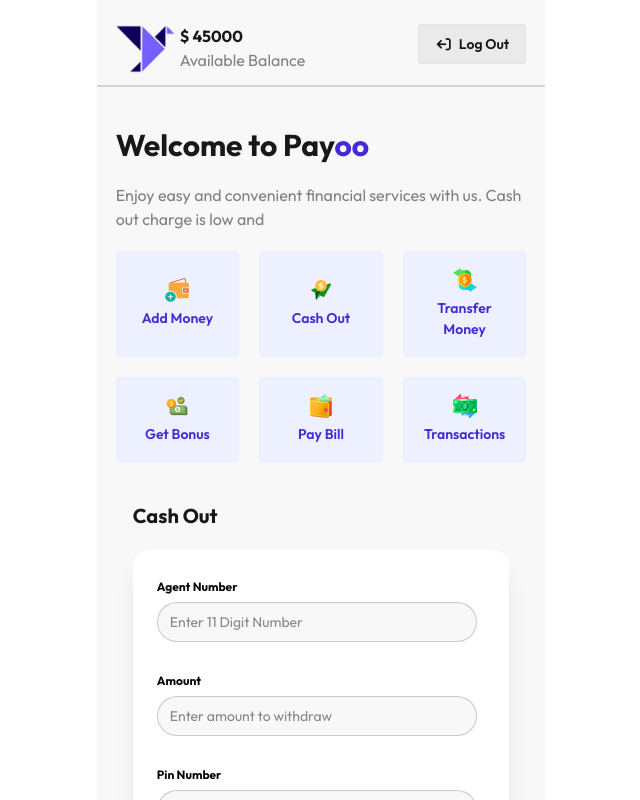
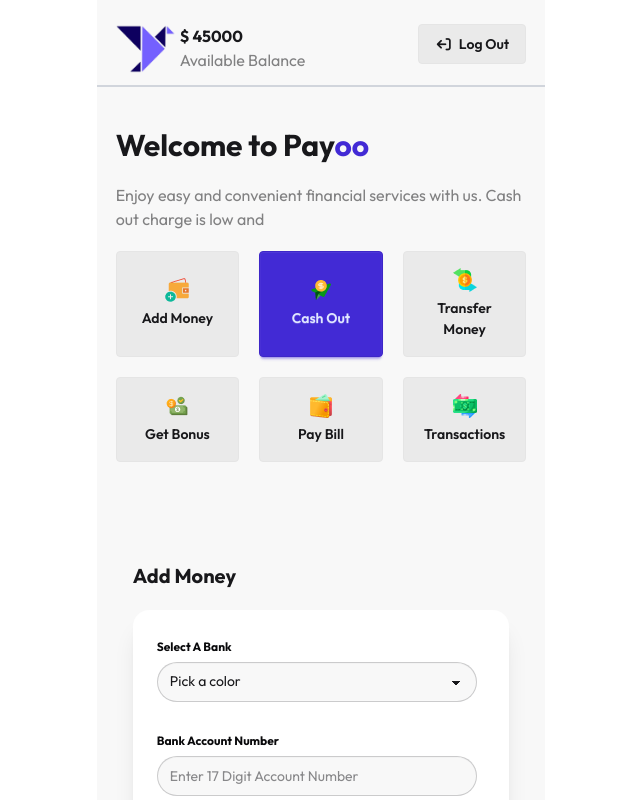
Before and after one commit to alsaba28/PAYOO, a plain HTML site: page home.html in a window 1280 px wide. Both pictures are taken after a click on the button "Cash Out". Shown: the top 800 px of the page, without its empty margins (319-959 px from the left). Drawn offline with nearby package versions, Linux system fonts and the light colour scheme.

Commit message:
complete add money UI

```diff
--- a/home.html
+++ b/home.html
@@ -82,61 +82,98 @@
         </p>
 
         <div class="buttons grid grid-cols-3 gap-5">
-            <button class="btn flex-col h-full py-4 btn-primary btn-soft rounded">
+            <button class="btn feature-btn flex-col h-full py-4 btn-primary btn-soft rounded">
                 <img src="./assets/opt-1.png" alt="Add Money logo">
                 <p>Add Money</p>
             </button>
-            <button class="btn flex-col h-full py-4 btn-primary btn-soft rounded">
+            <button class="btn feature-btn flex-col h-full py-4 btn-primary btn-soft rounded">
                 <img src="./assets/opt-2.png" alt="Cash Out logo">
                 <p>Cash Out</p>
             </button>
-            <button class="btn flex-col h-full py-4 btn-primary btn-soft rounded">
+            <button class="btn feature-btn flex-col h-full py-4 btn-primary btn-soft rounded">
                 <img src="./assets/opt-3.png" alt="Transfer Money logo">
                 <p>Transfer Money</p>
             </button>
-            <button class="btn flex-col h-full py-4 btn-primary btn-soft rounded">
+            <button class="btn feature-btn flex-col h-full py-4 btn-primary btn-soft rounded">
                 <img src="./assets/opt-4.png" alt="Get Bonus logo">
                 <p>Get Bonus</p>
             </button>
-            <button class="btn flex-col h-full py-4 btn-primary btn-soft rounded">
+            <button class="btn feature-btn flex-col h-full py-4 btn-primary btn-soft rounded">
                 <img src="./assets/opt-5.png" alt="Pay Bill logo">
                 <p>Pay Bill</p>
             </button>
-            <button class="btn flex-col h-full py-4 btn-primary btn-soft rounded">
+            <button class="btn feature-btn flex-col h-full py-4 btn-primary btn-soft rounded">
                 <img src="./assets/opt-6.png" alt="Transactions logo">
                 <p>Transactions</p>
             </button>
         </div>
+    </section>
 
-        <section id="cashout-form" class="form w-11/12 mx-auto py-5">
-            <h1 class="text-xl font-bold">Cash Out</h1>
+    <section class="w-11/12 mx-auto py-10 space-y-5">
+        <section id="addmoney-form" class="form w-11/12 mx-auto py-5">
+            <h1 class="text-xl font-bold">Add Money</h1>
 
             <div class="log-in-form pt-5">
                 <div class="card bg-base-100 w-full max-w-sm mx-auto shrink-0 shadow-xl rounded-2xl">
                     <div class="card-body">
                         <fieldset class="fieldset">
-                            <label class="label text-neutral font-bold">Agent Number</label>
-                            <input id="agent-number" maxlength="11" type="tel" inputmode="numeric" pattern="[0-9]{11}"
+                            <label class="label text-neutral font-bold">Select A Bank</label>
+                            <select class="select input rounded-full bg-base-200">
+                                <option disabled selected>Pick a color</option>
+                                <option>IBBL</option>
+                                <option>DBBL</option>
+                                <option>BRAC</option>
+                            </select>
+                            <br>
+                            <label class="label text-neutral font-bold">Bank Account Number</label>
+                            <input id="acc-number" maxlength="17" type="tel" inputmode="numeric" pattern="[0-9]{11}"
                                 oninput="this.value = this.value.replace(/[^0-9]/g, '')" required
-                                class="input rounded-full bg-base-200" placeholder="Enter 11 Digit Number" />
+                                class="input rounded-full bg-base-200" placeholder="Enter 17 Digit Account Number" />
                             <br>
-                            <label class="label text-neutral font-bold">Amount</label>
-                            <input id="cash-out-amount" type="tel" inputmode="numeric" pattern="[0-9]"
+                            <label class="label text-neutral font-bold">Amount to Add</label>
+                            <input id="addmoney-amount" type="tel" inputmode="numeric" pattern="[0-9]"
                                 oninput="this.value = this.value.replace(/[^0-9]/g, '')" required
-                                class="input rounded-full bg-base-200" placeholder="Enter amount to withdraw" />
+                                class="input rounded-full bg-base-200" placeholder="Enter Amount To Add" />
                             <br>
                             <label class="label text-neutral font-bold">Pin Number</label>
-                            <input id="cash-out-pin" maxlength="4" pattern="[0-9]{4}"
+                            <input id="addmoney-pin" maxlength="4" pattern="[0-9]{4}"
                                 oninput="this.value=this.value.replace(/[^0-9]/g, '')" type="password"
                                 inputmode="numeric" required class="input rounded-full bg-base-200"
                                 placeholder="Enter 4 Digit Pin" />
-                            <button id="cash-out-btn" class="btn btn-primary mt-4 rounded-full">Withdraw Money</button>
+                            <button id="addmoney-btn" class="btn btn-primary mt-4 rounded-full">Add Money</button>
                         </fieldset>
                     </div>
                 </div>
             </div>
         </section>
+    </section>
 
+    <section id="cashout-form" class="form w-11/12 mx-auto py-5">
+        <h1 class="text-xl font-bold">Cash Out</h1>
+
+        <div class="log-in-form pt-5">
+            <div class="card bg-base-100 w-full max-w-sm mx-auto shrink-0 shadow-xl rounded-2xl">
+                <div class="card-body">
+                    <fieldset class="fieldset">
+                        <label class="label text-neutral font-bold">Agent Number</label>
+                        <input id="agent-number" maxlength="11" type="tel" inputmode="numeric" pattern="[0-9]{11}"
+                            oninput="this.value = this.value.replace(/[^0-9]/g, '')" required
+                            class="input rounded-full bg-base-200" placeholder="Enter 11 Digit Number" />
+                        <br>
+                        <label class="label text-neutral font-bold">Amount</label>
+                        <input id="cash-out-amount" type="tel" inputmode="numeric" pattern="[0-9]"
+                            oninput="this.value = this.value.replace(/[^0-9]/g, '')" required
+                            class="input rounded-full bg-base-200" placeholder="Enter amount to withdraw" />
+                        <br>
+                        <label class="label text-neutral font-bold">Pin Number</label>
+                        <input id="cash-out-pin" maxlength="4" pattern="[0-9]{4}"
+                            oninput="this.value=this.value.replace(/[^0-9]/g, '')" type="password" inputmode="numeric"
+                            required class="input rounded-full bg-base-200" placeholder="Enter 4 Digit Pin" />
+                        <button id="cash-out-btn" class="btn btn-primary mt-4 rounded-full">Withdraw Money</button>
+                    </fieldset>
+                </div>
+            </div>
+        </div>
     </section>
 
     <script src="./script/machine.js"></script>
--- a/script/cashout.js
+++ b/script/cashout.js
@@ -1,5 +1,6 @@
 document.getElementById("cash-out-btn").addEventListener("click", function () {
-    const agentNumber = getValueFromInput("agent-number");
+
+  const agentNumber = getValueFromInput("agent-number");
 
   if (agentNumber.length != 11) {
     alert("Input a valid Agent Number");
@@ -7,6 +8,10 @@ document.getElementById("cash-out-btn").addEventListener("click", function () {
   }
 
   const cashOutAmount = getValueFromInput("cash-out-amount");
+  if (Number(cashOutAmount) <= 0) {
+    alert("Input a valid amount");
+    return;
+  }
 
   const totalBalance = document.getElementById("balance-amount");
   const balance = totalBalance.innerText;
@@ -28,3 +33,18 @@ document.getElementById("cash-out-btn").addEventListener("click", function () {
     return;
   }
 });
+
+const featureButtons = document.querySelectorAll(".feature-btn");
+
+featureButtons.forEach((button) => {
+  button.addEventListener("click", function () {
+
+    featureButtons.forEach((btn) => {
+      btn.classList.remove("btn-primary");
+      btn.classList.add("btn-soft");
+    });
+
+    this.classList.remove("btn-soft");
+    this.classList.add("btn-primary");
+  });
+});
```
